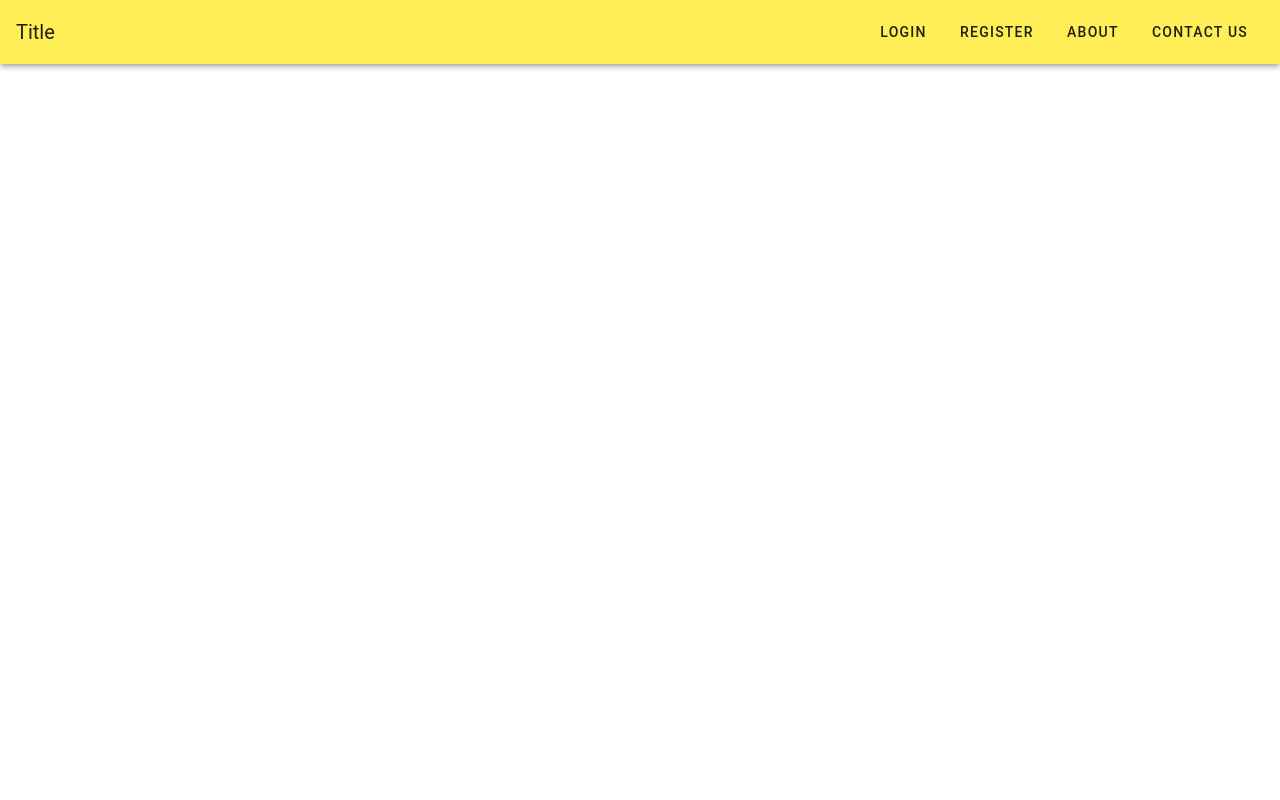
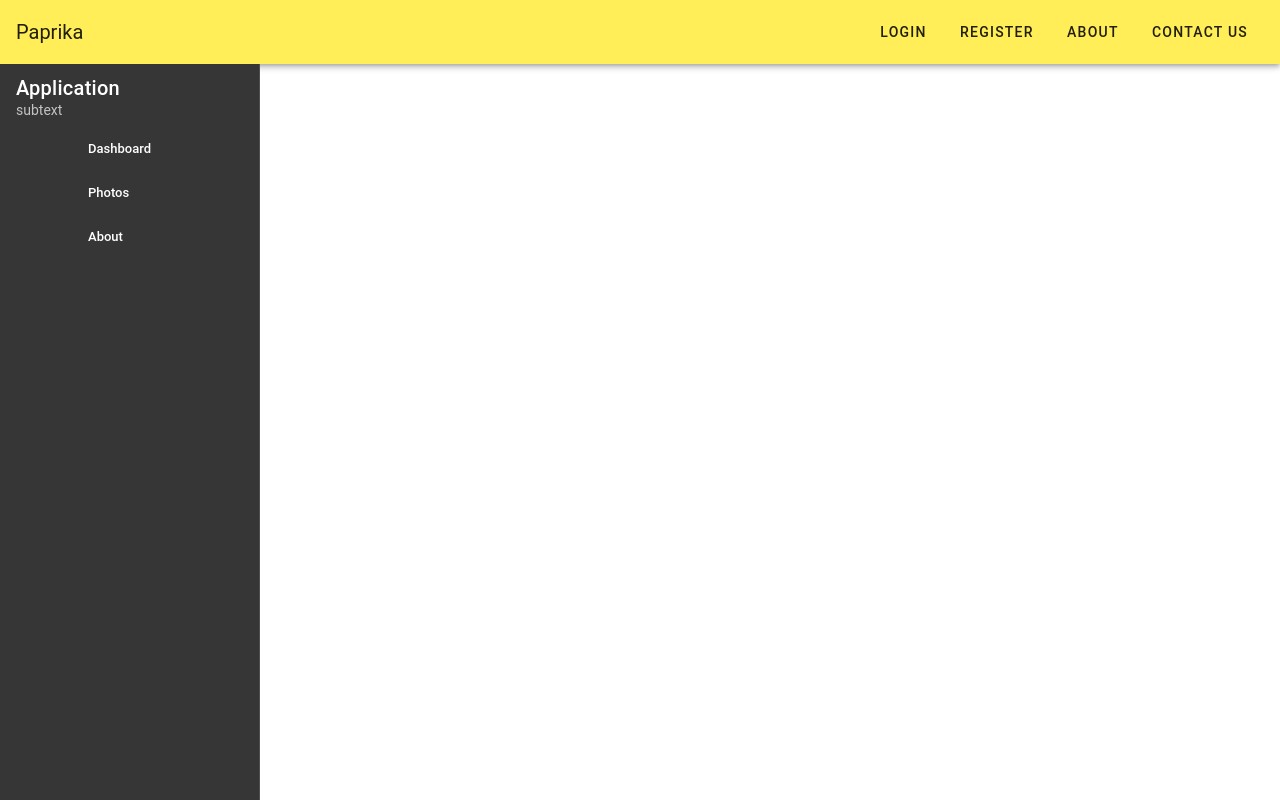
Before and after one commit to UKhurshed/cms_food_delivery, a Vue app: page / in a window 1280 px wide. Built offline with nearby package versions, Linux system fonts and the light colour scheme.

Commit message:
main page ui changes

```diff
--- a/package.json
+++ b/package.json
@@ -3,7 +3,7 @@
   "version": "0.1.0",
   "private": true,
   "scripts": {
-    "serve": "vue-cli-service serve",
+    "serve": "vue-cli-service serve --port 3000",
     "build": "vue-cli-service build",
     "test:unit": "vue-cli-service test:unit",
     "lint": "vue-cli-service lint"
--- a/src/views/Home.vue
+++ b/src/views/Home.vue
@@ -1,12 +1,44 @@
 <template>
+  <v-app>
     <v-toolbar color="yellow lighten-1">
-      <v-toolbar-title>Title</v-toolbar-title>
+      <v-toolbar-title>Paprika</v-toolbar-title>
       <v-spacer/>
       <v-btn @click="toLoginPage" text rounded>Login</v-btn>
       <v-btn @click="toRegisterPage" text rounded>Register</v-btn>
       <v-btn text rounded>About</v-btn>
       <v-btn text rounded>Contact us</v-btn>
     </v-toolbar>
+    <v-navigation-drawer persistent width="260" dark>
+      <v-list-item>
+        <v-list-item-content>
+          <v-list-item-title class="title">
+            Application
+          </v-list-item-title>
+          <v-list-item-subtitle>
+            subtext
+          </v-list-item-subtitle>
+          <v-divider></v-divider>
+          <v-list
+            dense
+            nav
+          >
+            <v-list-item
+              v-for="item in items"
+              :key="item.title"
+              link
+            >
+              <v-list-item-icon>
+                <v-icon>{{ item.icon }}</v-icon>
+              </v-list-item-icon>
+
+              <v-list-item-content>
+                <v-list-item-title>{{ item.title }}</v-list-item-title>
+              </v-list-item-content>
+            </v-list-item>
+          </v-list>
+        </v-list-item-content>
+      </v-list-item>
+    </v-navigation-drawer>
     <!--    <v-content>-->
     <!--      <v-card width="400" class="mx-auto mt-9">-->
     <!--        <v-card-title>Login</v-card-title>-->
@@ -24,13 +56,28 @@
     <!--    </v-content>-->
     <!--  <div class="Home"><h1>HomePage</h1>-->
     <!--    <p class="purple darken-1 white&#45;&#45;text text-center">lorem</p></div>-->
+  </v-app>
 </template>
 
 <script>
 export default {
   data () {
     return {
-      showPassword: false
+      showPassword: false,
+      items: [
+        {
+          title: 'Dashboard',
+          icon: 'mdi-view-dashboard'
+        },
+        {
+          title: 'Photos',
+          icon: 'mdi-image'
+        },
+        {
+          title: 'About',
+          icon: 'mdi-help-box'
+        }
+      ]
     }
   },
   methods: {
--- a/src/views/Login.vue
+++ b/src/views/Login.vue
@@ -1,7 +1,7 @@
 <template>
   <v-app>
     <v-app-bar app color="yellow lighten-1">
-      <v-toolbar-title @click="toHome">Title</v-toolbar-title>
+      <v-toolbar-title @click="toHome">Paprika</v-toolbar-title>
       <v-spacer/>
       <v-btn @click="toRegister" text rounded>Register</v-btn>
       <v-btn text rounded>About</v-btn>
@@ -11,14 +11,14 @@
       <v-card width="400" class="mx-auto mt-9">
         <v-card-title>Login</v-card-title>
         <v-card-text>
-          <v-text-field label="Username" prepend-icon="mdi-account-circle"/>
+          <v-text-field label="Email" prepend-icon="mdi-account-circle"/>
           <v-text-field @click:append="showPassword = ! showPassword" label="Password" :type="showPassword ? 'text' : 'password'"
                         prepend-icon="mdi-lock"
                         :append-icon="showPassword ? 'mdi-eye' : 'mdi-eye-off'"/>
         </v-card-text>
         <v-divider/>
         <v-card-actions>
-          <v-btn block color="yellow darken-1" class="mx-auto">Login</v-btn>
+          <v-btn @click="toHome" block color="yellow darken-1" class="mx-auto">Login</v-btn>
         </v-card-actions>
       </v-card>
     </v-content>
--- a/src/views/Register.vue
+++ b/src/views/Register.vue
@@ -1,7 +1,7 @@
 <template>
   <v-app>
     <v-app-bar app color="yellow lighten-1">
-      <v-toolbar-title @click="toHome">Title</v-toolbar-title>
+      <v-toolbar-title @click="toHome">Paprika</v-toolbar-title>
     </v-app-bar>
     <v-content>
       <v-card width="400" class="mx-auto mt-10">
```
Lines whose indentation alone changed are shown as unchanged.
